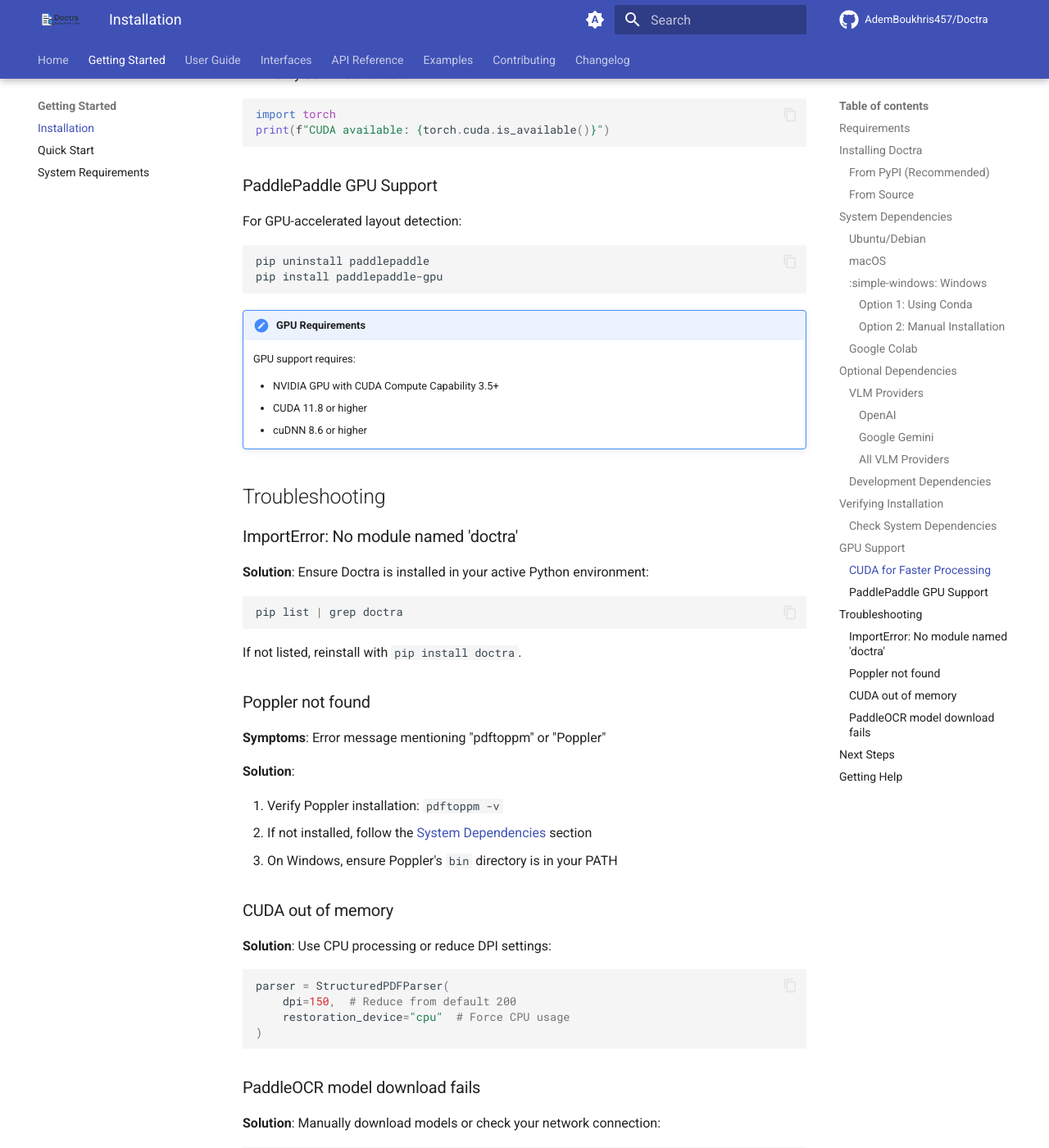
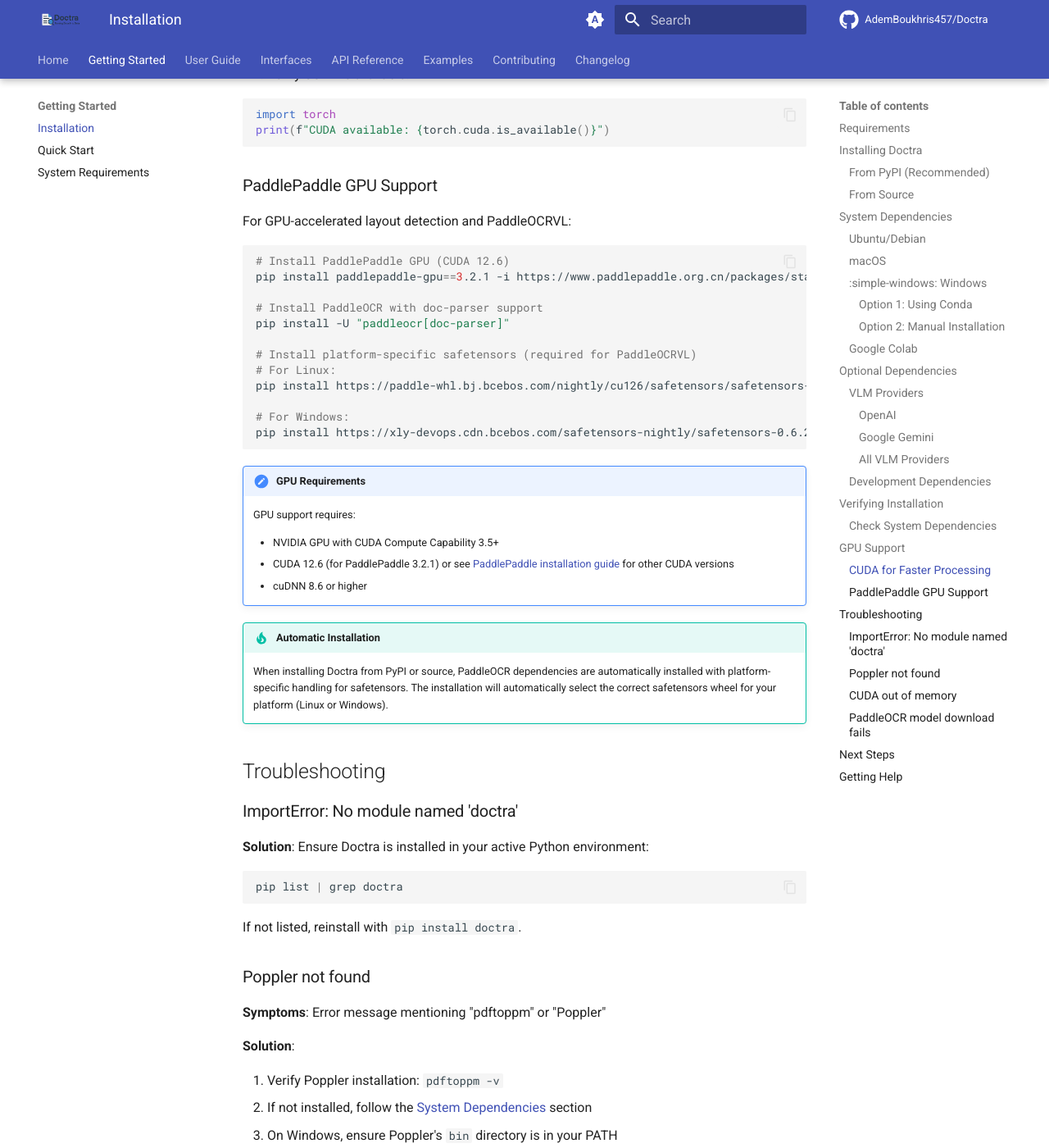
Before and after one commit to AdemBoukhris457/Doctra, an MkDocs documentation site: the page built from docs/getting-started/installation.md, in a window 1280 px wide and 1400 px high, scrolled down 3142 px. Shown: the whole window at 82% size. Built offline with MkDocs 1.6.1 and Material for MkDocs 9.7.7, drawn with Linux system fonts in a browser that asks for light colours; comment, search, counter and statistics services are not loaded; the version menu is left out.

Commit message:
docs: add comprehensive PaddleOCRVL parser documentation
- Create user guide for PaddleOCRVLPDFParser
- Add API reference documentation
- Update core concepts with parser description
- Add usage examples in basic-usage.md
- Update documentation index and navigation
- Include configuration options and parameter reference
- Document chart recognition and split table merging features

````diff
--- a/docs/getting-started/installation.md
+++ b/docs/getting-started/installation.md
@@ -150,19 +150,32 @@
 
 ### PaddlePaddle GPU Support
 
-For GPU-accelerated layout detection:
+For GPU-accelerated layout detection and PaddleOCRVL:
 
 ```bash
-pip uninstall paddlepaddle
-pip install paddlepaddle-gpu
+# Install PaddlePaddle GPU (CUDA 12.6)
+pip install paddlepaddle-gpu==3.2.1 -i https://www.paddlepaddle.org.cn/packages/stable/cu126/
+
+# Install PaddleOCR with doc-parser support
+pip install -U "paddleocr[doc-parser]"
+
+# Install platform-specific safetensors (required for PaddleOCRVL)
+# For Linux:
+pip install https://paddle-whl.bj.bcebos.com/nightly/cu126/safetensors/safetensors-0.6.2.dev0-cp38-abi3-linux_x86_64.whl
+
+# For Windows:
+pip install https://xly-devops.cdn.bcebos.com/safetensors-nightly/safetensors-0.6.2.dev0-cp38-abi3-win_amd64.whl
 ```
 
 !!! note "GPU Requirements"
     GPU support requires:
 
     - NVIDIA GPU with CUDA Compute Capability 3.5+
-    - CUDA 11.8 or higher
+    - CUDA 12.6 (for PaddlePaddle 3.2.1) or see [PaddlePaddle installation guide](https://www.paddlepaddle.org.cn/install/quick?docurl=/documentation/docs/zh/develop/install/pip/linux-pip.html) for other CUDA versions
     - cuDNN 8.6 or higher
+
+!!! tip "Automatic Installation"
+    When installing Doctra from PyPI or source, PaddleOCR dependencies are automatically installed with platform-specific handling for safetensors. The installation will automatically select the correct safetensors wheel for your platform (Linux or Windows).
 
 ## Troubleshooting
 
--- a/mkdocs.yml
+++ b/mkdocs.yml
@@ -136,6 +136,7 @@
           - Structured PDF Parser: user-guide/parsers/structured-parser.md
           - Enhanced PDF Parser: user-guide/parsers/enhanced-parser.md
           - Chart & Table Extractor: user-guide/parsers/chart-table-extractor.md
+          - PaddleOCRVL PDF Parser: user-guide/parsers/paddleocr-vl-parser.md
           - DOCX Parser: user-guide/parsers/docx-parser.md
           - Split Table Merging: user-guide/features/split-table-merging.md
       - Engines:
````
Also changed, not shown: docs/api/parsers.md (+12 -0 lines), docs/examples/basic-usage.md (+24 -0 lines), docs/index.md (+1 -0 lines), docs/user-guide/core-concepts.md (+11 -0 lines).
